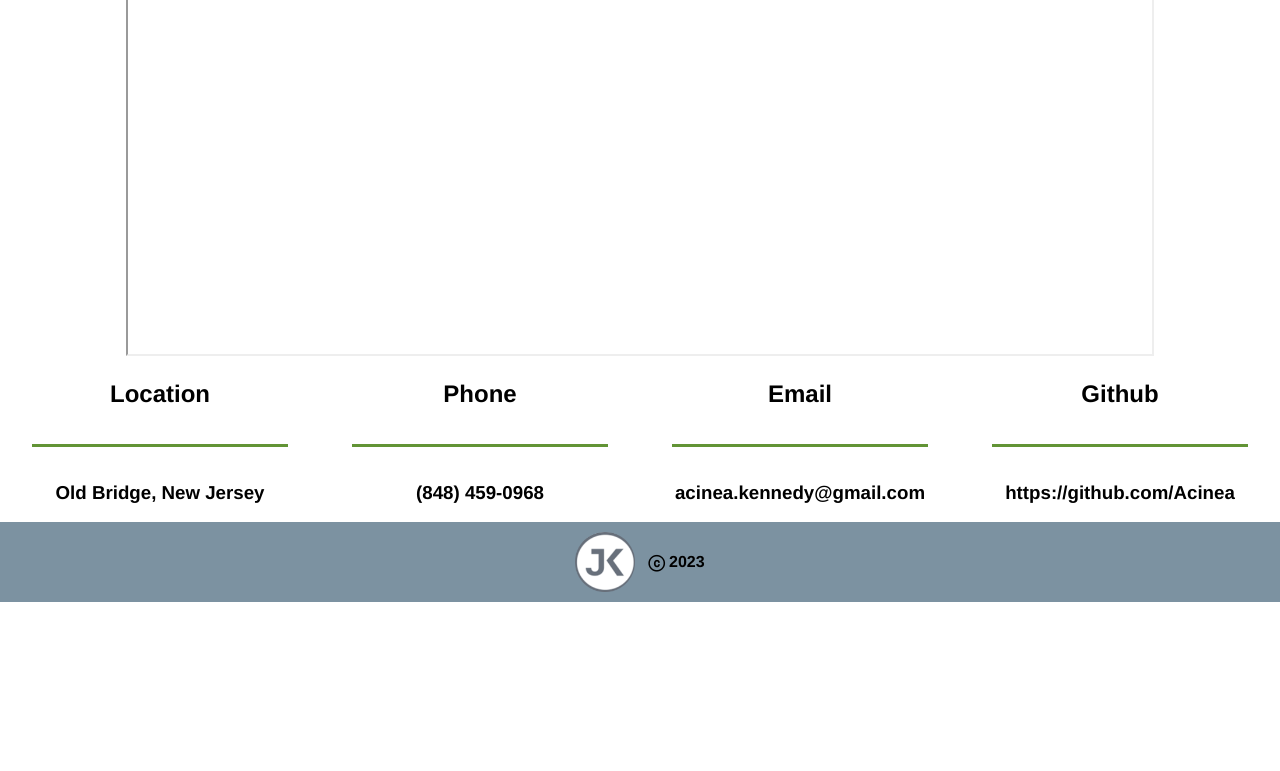
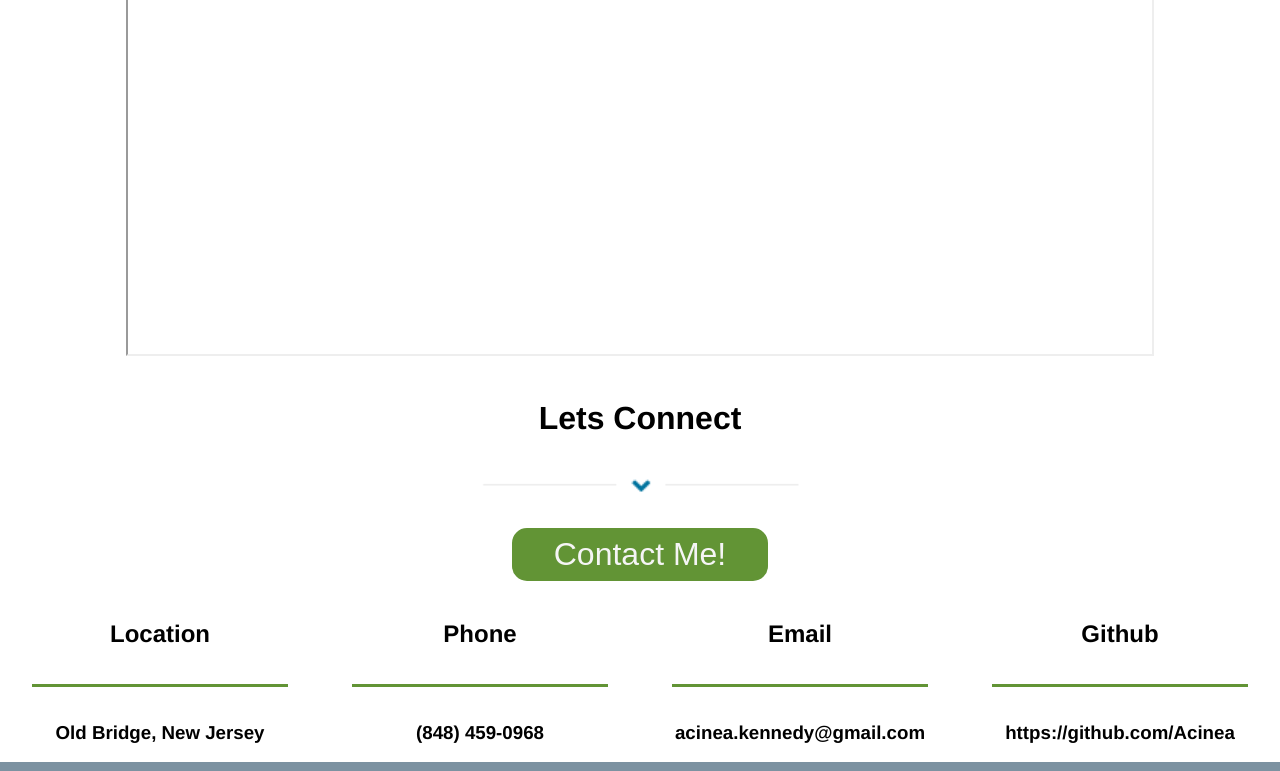
Before and after one commit to Acinea/portfolio-webapp, a React (Create React App) app: page /resume in a window 1280 px wide. Shown: the part 448-1219 px from the top of the page. Before the commit the page ends 1050 px from the top, so only its background shows below. Built offline with nearby package versions, Linux system fonts and the light colour scheme.

Commit message:
Included link to contact form

```diff
--- a/src/components/Resume/resume.js
+++ b/src/components/Resume/resume.js
@@ -1,12 +1,19 @@
 import React from 'react'
+import { Link } from 'react-router-dom'
+import file from './resume.pdf'
+import downcarrot from '../../resources/images/down-carrot.png'
 import './resume.css'
-import file from './resume.pdf'
 
 export function Resume() {
 
     return (
         <main className="resume-container">
-            <iframe src={file} width="1000vw" height="800vh" type="<!DOCTYPE html>" />
+            <iframe src={file} width="1000vw" height="800vh" title="Resume" />
+            <div className='contact-form-title'>
+                <h1>Lets Connect</h1>
+                <img src={downcarrot} alt="down arrow" className="down-carrot" />
+                <Link to='/contact'><button className="banner-button">Contact Me!</button></Link>
+            </div>
         </main>
     )
 }
```
